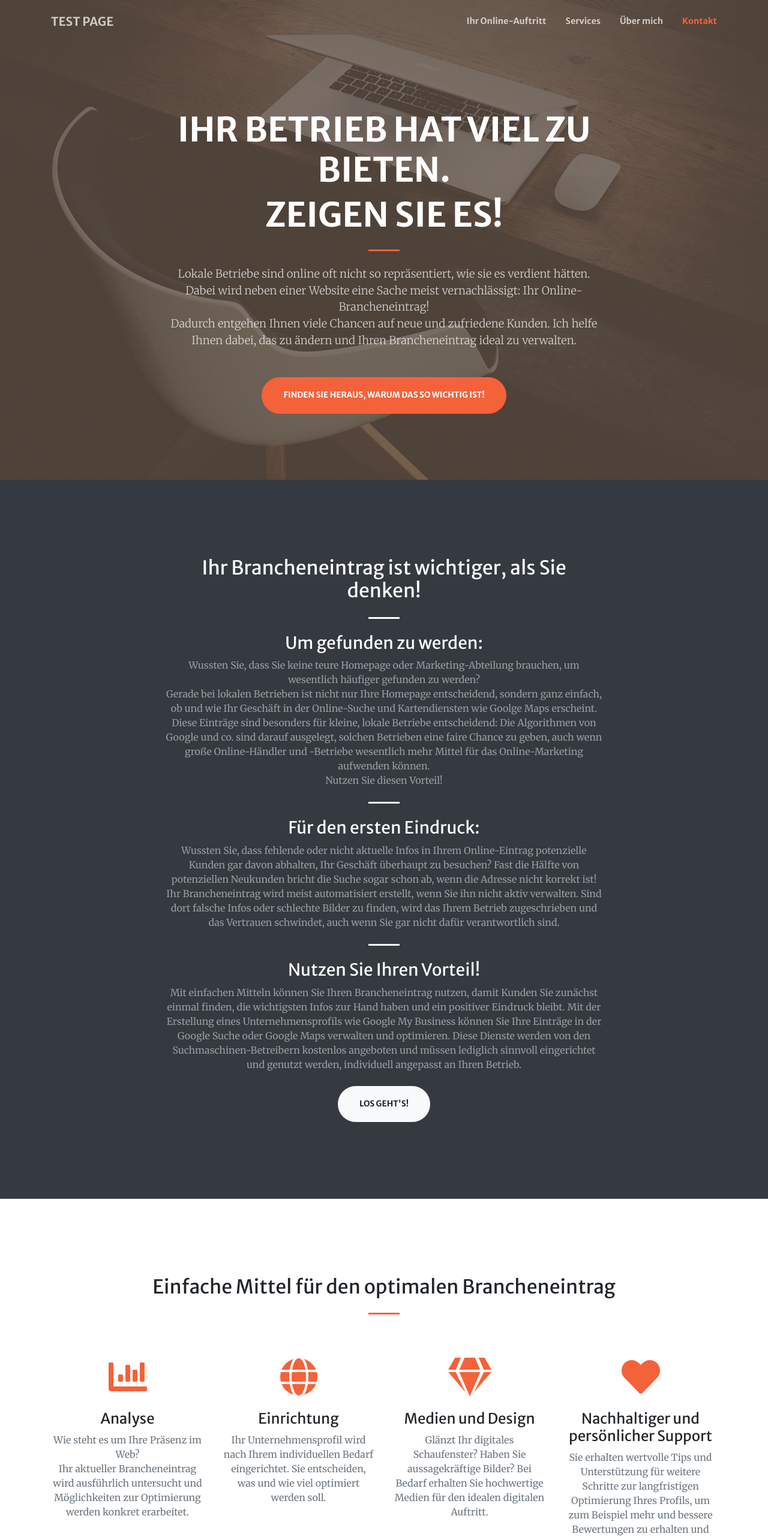
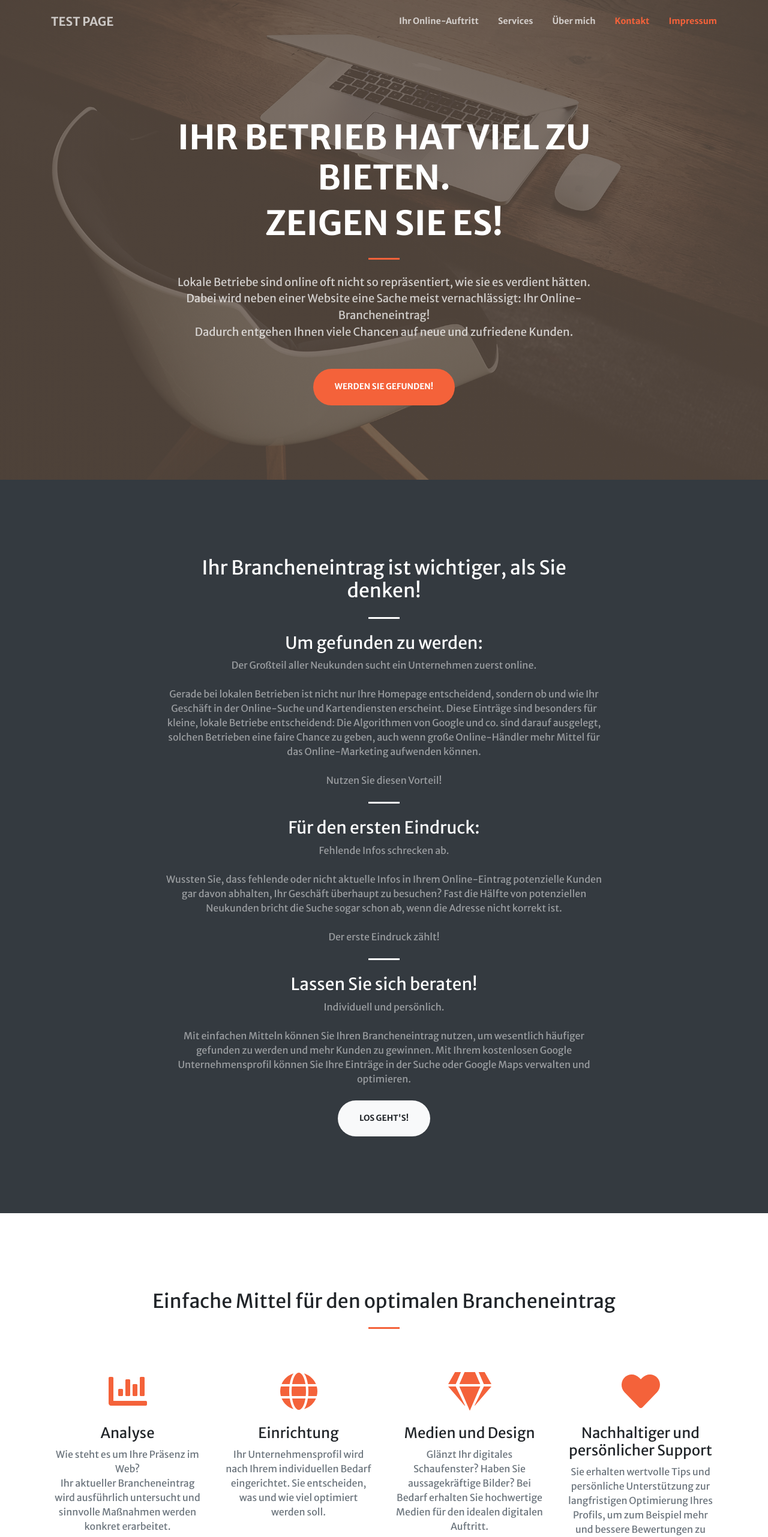
Before and after one commit to rob-cr/support-locals, a plain HTML site: page index.html in a window 1280 px wide. Shown: the top 2563 px of the page at 60% size. Drawn offline with nearby package versions, Linux system fonts and the light colour scheme.

Commit message:
imprint link, shorten contents, change font-type

```diff
--- a/index.html
+++ b/index.html
@@ -30,6 +30,7 @@
                         <li class="nav-item"><a class="nav-link js-scroll-trigger" href="#services">Services</a></li>
                         <li class="nav-item"><a class="nav-link js-scroll-trigger" href="#aboutMe">Über mich</a></li>
                         <li class="nav-item"><a class="nav-link js-scroll-trigger" href="#contact">Kontakt</a></li>
+                        <li class="nav-item"><a class="nav-link js-scroll-trigger" href="#contact">Impressum</a></li>
                     </ul>
                 </div>
             </div>
@@ -47,9 +48,9 @@
                         <p class="text-white-75 font-weight-light mb-5">
                             Lokale Betriebe sind online oft nicht so repräsentiert, wie sie es verdient hätten. Dabei wird neben einer Website eine Sache meist vernachlässigt: Ihr Online-Brancheneintrag!
                             <br />
-                            Dadurch entgehen Ihnen viele Chancen auf neue und zufriedene Kunden. Ich helfe Ihnen dabei, das zu ändern und Ihren Brancheneintrag ideal zu verwalten.
+                            Dadurch entgehen Ihnen viele Chancen auf neue und zufriedene Kunden.
                         </p>
-                        <a class="btn btn-primary btn-xl js-scroll-trigger" href="#about">Finden Sie heraus, warum das so wichtig ist!</a>
+                        <a class="btn btn-primary btn-xl js-scroll-trigger" href="#about">Werden Sie gefunden!</a>
                     </div>
                 </div>
             </div>
@@ -63,22 +64,33 @@
                         <hr class="divider light my-4" />
                         <h3 class="text-white">Um gefunden zu werden:</h3>
                         <p class="text-white-50 mb-4">
-                            Wussten Sie, dass Sie keine teure Homepage oder Marketing-Abteilung brauchen, um wesentlich häufiger gefunden zu werden?
+                            Der Großteil aller Neukunden sucht ein Unternehmen zuerst online.
                             <br />
-                            Gerade bei lokalen Betrieben ist nicht nur Ihre Homepage entscheidend, sondern ganz einfach, ob und wie Ihr Geschäft in der Online-Suche und Kartendiensten wie Goolge Maps erscheint. Diese Einträge sind besonders für kleine, lokale Betriebe entscheidend: Die Algorithmen von Google und co. sind darauf ausgelegt, solchen Betrieben eine faire Chance zu geben, auch wenn große Online-Händler und -Betriebe wesentlich mehr Mittel für das Online-Marketing aufwenden können.
+                            <br />
+                            Gerade bei lokalen Betrieben ist nicht nur Ihre Homepage entscheidend, sondern ob und wie Ihr Geschäft in der Online-Suche und Kartendiensten erscheint. Diese Einträge sind besonders für kleine, lokale Betriebe entscheidend: Die Algorithmen von Google und co. sind darauf ausgelegt, solchen Betrieben eine faire Chance zu geben, auch wenn große Online-Händler mehr Mittel für das Online-Marketing aufwenden können.
+                            <br />
                             <br />
                             Nutzen Sie diesen Vorteil!
                         </p>
                         <hr class="divider light my-4" />
                         <h3 class="text-white">Für den ersten Eindruck:</h3>
                         <p class="text-white-50 mb-4">
-                            Wussten Sie, dass fehlende oder nicht aktuelle Infos in Ihrem Online-Eintrag potenzielle Kunden gar davon abhalten, Ihr Geschäft überhaupt zu besuchen? Fast die Hälfte von potenziellen Neukunden bricht die Suche sogar schon ab, wenn die Adresse nicht korrekt ist!
+                            Fehlende Infos schrecken ab.
                             <br />
-                            Ihr Brancheneintrag wird meist automatisiert erstellt, wenn Sie ihn nicht aktiv verwalten. Sind dort falsche Infos oder schlechte Bilder zu finden, wird das Ihrem Betrieb zugeschrieben und das Vertrauen schwindet, auch wenn Sie gar nicht dafür verantwortlich sind.
+                            <br />
+                            Wussten Sie, dass fehlende oder nicht aktuelle Infos in Ihrem Online-Eintrag potenzielle Kunden gar davon abhalten, Ihr Geschäft überhaupt zu besuchen? Fast die Hälfte von potenziellen Neukunden bricht die Suche sogar schon ab, wenn die Adresse nicht korrekt ist.
+                            <br />
+                            <br />
+                            Der erste Eindruck zählt!
                         </p>
                         <hr class="divider light my-4" />
-                        <h3 class="text-white">Nutzen Sie Ihren Vorteil!</h3>
-                        <p class="text-white-50 mb-4">Mit einfachen Mitteln können Sie Ihren Brancheneintrag nutzen, damit Kunden Sie zunächst einmal finden, die wichtigsten Infos zur Hand haben und ein positiver Eindruck bleibt. Mit der Erstellung eines Unternehmensprofils wie Google My Business können Sie Ihre Einträge in der Google Suche oder Google Maps verwalten und optimieren. Diese Dienste werden von den Suchmaschinen-Betreibern kostenlos angeboten und müssen lediglich sinnvoll eingerichtet und genutzt werden, individuell angepasst an Ihren Betrieb.</p>
+                        <h3 class="text-white">Lassen Sie sich beraten!</h3>
+                        <p class="text-white-50 mb-4">
+                            Individuell und persönlich.
+                            <br />
+                            <br />
+                            Mit einfachen Mitteln können Sie Ihren Brancheneintrag nutzen, um wesentlich häufiger gefunden zu werden und mehr Kunden zu gewinnen. Mit Ihrem kostenlosen Google Unternehmensprofil können Sie Ihre Einträge in der Suche oder Google Maps verwalten und optimieren.
+                        </p>
                         <a class="btn btn-light btn-xl js-scroll-trigger" href="#services">Los geht's!</a>
                     </div>
                 </div>
@@ -97,7 +109,7 @@
                             <p class="text-muted mb-0">
                                 Wie steht es um Ihre Präsenz im Web?
                                 <br />
-                                Ihr aktueller Brancheneintrag wird ausführlich untersucht und Möglichkeiten zur Optimierung werden konkret erarbeitet.
+                                Ihr aktueller Brancheneintrag wird ausführlich untersucht und sinnvolle Maßnahmen werden konkret erarbeitet.
                             </p>
                         </div>
                     </div>
@@ -119,7 +131,7 @@
                         <div class="mt-5">
                             <i class="icon fas fa-4x fa-heart mb-4"></i>
                             <h3 class="h4 mb-2">Nachhaltiger und persönlicher Support</h3>
-                            <p class="text-muted mb-0">Sie erhalten wertvolle Tips und Unterstützung für weitere Schritte zur langfristigen Optimierung Ihres Profils, um zum Beispiel mehr und bessere Bewertungen zu erhalten und immer häufiger gefunden zu werden.</p>
+                            <p class="text-muted mb-0">Sie erhalten wertvolle Tips und persönliche Unterstützung zur langfristigen Optimierung Ihres Profils, um zum Beispiel mehr und bessere Bewertungen zu erhalten und immer häufiger gefunden zu werden.</p>
                         </div>
                     </div>
                 </div>
@@ -134,11 +146,7 @@
                         <div class="mb-5 mb-lg-0">
                             <img class="img-fluid rounded-circle mb-4" src="assets/img/portfolio/fullsize/1.jpg" alt="..." />
                             <h3 class="h4 mb-2">I bims</h3>
-                            <p class="text-muted mb-0">
-                                Aus persönlichem, später auch aus beruflichem Interesse habe ich mich intensiver mit dem Thema Online-Marketing beschäftigt und mir durch Schulungen wie der Google-Zukunftswerkstatt und der praktischen Anwendung das nötige Wissen angeeignet. Dabei habe ich erkannt, dass besonders bei kleinen und lokalen Betrieben, die nicht die Zeit und das Geld für große Marketing-Kampagnen haben, das Unternehmensprofil vernachlässigt wird. Sie kümmern sich um Ihr Kerngeschäft und das ist auch gut so!
-                                <br />
-                                Ich helfe Ihnen bei der Verwaltung und Optimierung dieses Profils. Dabei lege ich Wert darauf, Sie direkt, persönlich und nachhaltig zu beraten und den individuellen Charakter Ihres Betriebs zu unterstreichen. Denn das ist schließlich das, was Sie den großen Konkurrenten voraushaben und Sie zukunftsfähig machen!
-                            </p>
+                            <p class="text-muted mb-0">Ich helfe Ihnen bei der Verwaltung und Optimierung Ihres Google Brancheneintrags. Dabei lege ich Wert darauf, Sie direkt, persönlich und nachhaltig zu beraten und den individuellen Charakter Ihres Betriebs zu unterstreichen. Denn das ist schließlich das, was Sie den großen Konkurrenten voraushaben und Sie zukunftsfähig macht!</p>
                         </div>
                     </div>
                 </div>
@@ -168,7 +176,7 @@
             </div>
         </section>
         <!-- Footer-->
-        <footer class="bg-light py-5">
+        <footer class="bg-light py-5" id="footer">
             <div class="container">
                 <div class="small text-center text-muted">
                     Copyright &copy;
@@ -179,13 +187,13 @@
                     </script>
                     - Company Name
                     <!-- Button trigger modal-->
-                    <a class="d-block link text-muted" type="button" data-toggle="modal" data-target="#exampleModalLong">Impressum</a>
+                    <a class="d-block link text-muted" type="button" data-toggle="modal" data-target="#imprintModal">Impressum</a>
                     <!-- Modal-->
-                    <div class="modal fade" id="exampleModalLong" tabindex="-1" role="dialog" aria-labelledby="exampleModalLongTitle" aria-hidden="true">
+                    <div class="modal fade" id="imprintModal" tabindex="-1" role="dialog" aria-labelledby="imprintModalTitle" aria-hidden="true">
                         <div class="modal-dialog" role="document">
                             <div class="modal-content">
                                 <div class="modal-header">
-                                    <h5 class="modal-title" id="exampleModalLongTitle">Impressum und Datenschutz</h5>
+                                    <h5 class="modal-title" id="imprintModalTitle">Impressum und Datenschutz</h5>
                                     <button class="close" type="button" data-dismiss="modal" aria-label="Close"><span aria-hidden="true">&times;</span></button>
                                 </div>
                                 <div class="modal-body" style="text-align: left">
```
Also changed, not shown: css/styles.css.
